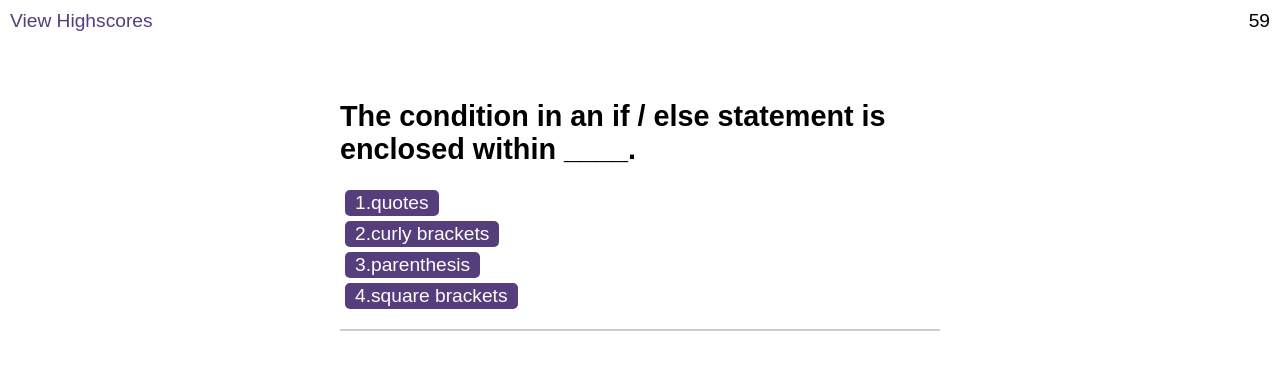
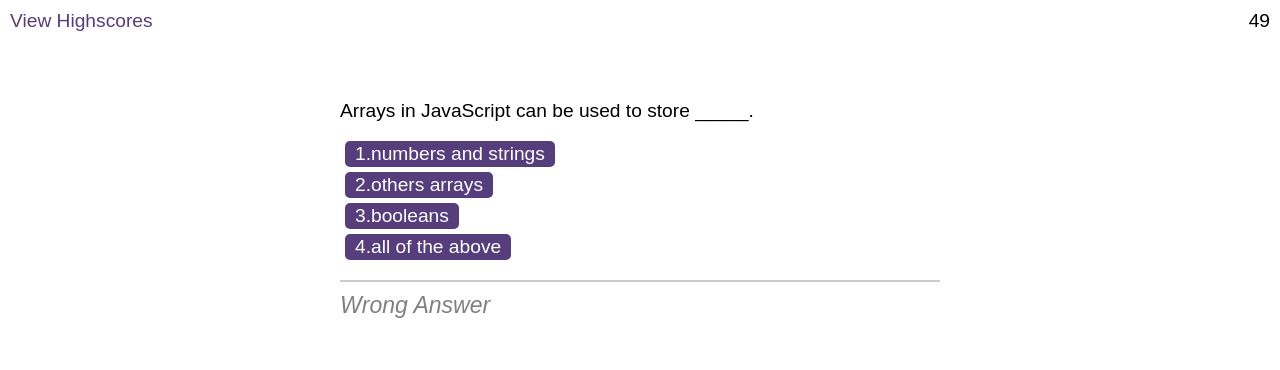
Before and after one commit to neftonjin/multiple-choice-quiz, a plain HTML site: page index.html in a window 1280 px wide. Both pictures are taken after a click on the button "Start Quiz". Drawn offline with Linux system fonts and the light colour scheme.

Commit message:
added loop functionality for the answers as weel added loop functionality for localstorage data

```diff
--- a/assets/js/logic.js
+++ b/assets/js/logic.js
@@ -6,7 +6,7 @@ let questionBox = document.getElementById("start-screen");
 let endScreenId = document.getElementById("end-screen")
 let questionId = document.getElementById("questions");
 let questionTitleId = document.getElementById("question-title");
-let questionChoicesId = document.getElementById("choices");
+let questionChoicesContainer = document.getElementById("choices");
 let choiceListId = document.getElementById("choiceList");
 let feedbackId = document.getElementById("feedback");
 let finalScoreId = document.getElementById("final-score");
@@ -15,29 +15,59 @@ let option1 = document.querySelector(".option1");
 let option2 = document.querySelector(".option2");
 let option3 = document.querySelector(".option3");
 let option4 = document.querySelector(".option4");
-let addPoint= 25;
+// localStorage.clear();
+let addPoint = 25;
 let totalPoints = 0;
-let initialsArray=[];
-let scoreArray=[];
-let currentQuestion = 0;
+let currentQuestionIndex = 0;
 let listButton = "";
-////////////////////////////////////////////////////////////////////////////////////////
+//------------------------------------------------------------------------------
 //This function is hiding the elements after the button is clicked
 function setInitial() {
+  let inputValueInitials = document.getElementById("initials").value;
+  let storedInitialsArray = JSON.parse(localStorage.getItem("iniArray")) || [];
+  storedInitialsArray.push(inputValueInitials);
+  localStorage.setItem("iniArray", JSON.stringify(storedInitialsArray));
 
-  localStorage.setItem("initials", initials);
 }
-////////////////////////////////////////////////////////////////////
-function setScore(){
-  localStorage.setItem("highestScore", totalPoints);
+
+function getInitial(){
+  let initialsArray = JSON.parse(localStorage.getItem("iniArray"));
+  return initialsArray;
 }
-/////////////////////////////////////////////////////////////////////
-function init (){
+
+console.log( getInitial());
+
+//------------------------------------------------------------------------------
+function setScore() {
+
+  let storedInitialsArray = JSON.parse(localStorage.getItem("scArray")) || [];
+  storedInitialsArray.push(totalPoints);
+  localStorage.setItem("scArray", JSON.stringify(storedInitialsArray));
+
+
+}
+
+let getScore = function  (){
+
+  let scoreArray = JSON.parse(localStorage.getItem("scoreArray"));
+
+  if(scoreArray===null){
+    return 0;
+  }
+  console.log(scoreArray.length);
+  return scoreArray;
+}
+
+console.log("This is the score" + getScore());
+//------------------------------------------------------------------------------
+//This function is initializing the localstorage values
+function init() {
   setInitial();
   setScore();
 
 }
-/////////////////////////////////////////////////////////////////////////////
+//------------------------------------------------------------------------------
+//This function is hidding or displaying based on the element class
 function display(element) {
   if (element.style.display === "none") {
     element.style.display = "block";
@@ -46,11 +76,11 @@ function display(element) {
   }
 }
 
-/////////////////////////////////////////////////////////////////////////////////////////////
+//------------------------------------------------------------------------------
 // Create the function that will be called when the button is clicked
+// Also this is the entry point of the js application
+buttonId.addEventListener("click", function () {
 
-buttonId.addEventListener("click", function () {
-  // questionChoicesId.style.display="none";
   showQuestion();
   countDown();
   display(buttonId);
@@ -58,29 +88,29 @@ buttonId.addEventListener("click", function () {
   display(questionId);
   checkAnswer();
 
-  // console.log(currentQuestion);
+
 
 });
-////////////////////////////////////////////////////////////////////////////
+//-----------------------------------------------------------------------------------
 // Start the interval
 let trig = false;
 
-///////////////////////////////////////////////////////////////////////////////////////
+//----------------------------------------------------------------------------------
 function countDown() {
   // Create a variable to hold the interval ID
   var intervalId;
   intervalId = setInterval(function () {
     if (count < 0) {
       clearInterval(intervalId);
-      if(!trig){
+      if (!trig) {
         display(questionId);
         endScreenId.classList.toggle("hide");
       }
 
     } else {
-      if(trig){
-        elem.textContent="";
-      }else{
+      if (trig) {
+        elem.textContent = "";
+      } else {
         elem.textContent = count;
         count--;
       }
@@ -92,100 +122,99 @@ function countDown() {
 }
 
 //The function below is displaying the question
-///////////////////////////////////////////////////////////////////////////////////////
+//-----------------------------------------------------------------------------
 
 function showQuestion() {
-  // questionChoicesId.style.display="inline";
-  if (currentQuestion === questionsList.length || count < 0  ) {
+ console.log(currentQuestionIndex);
+  if (currentQuestionIndex >= questionsList.length || count < 0) {
     display(questionId);
     endScreenId.classList.toggle("hide");
-    trig=true;
+    trig = true;
     return;
 
   }
-  let answersValues = Object.values(questionsList[currentQuestion].answers)
-  listButton.textContent = answersValues[currentQuestion];
-  questionTitleId.textContent = questionsList[currentQuestion].question;
-  option1.textContent = "1."+ answersValues[0];
-  option1.values = answersValues[0];
-  option2.textContent = "2."+ answersValues[1];
-  option2.values = answersValues[1];
-  option3.textContent = "3."+ answersValues[2];
-  option3.values = answersValues[2];
-  option4.textContent = "4."+ answersValues[3];
-  option4.values = answersValues[3];
 
-  listButton.textContent = answersValues[currentQuestion];
-  console.log(listButton);
+  let currentQuestion = questionsList[currentQuestionIndex];
+  questionTitleId.textContent = currentQuestion.question;
+  questionChoicesContainer.innerHTML = "";
 
-//////////////////////////////////////////////////////////////////////////////////////////
-// function createLIstAnswers()
-// {
-//   for(let i = 0; i <answersValues.length; i++){
+  currentQuestion.answers.forEach(function (answer ,i) {
+    let li = document.createElement("button");
+    li.setAttribute("value", answer);
+    li.textContent = (i  + 1 +".") + answer;
+    li.onclick=checkAnswer;
+    questionChoicesContainer.appendChild(li);
+  });
+}
 
-//     listButton = document.createElement("button");
-//     listButton.textContent = (i  + 1 +".") +  answersValues[i] ;
-//     questionChoicesId.appendChild(listButton);
-//     console.log(listButton);
-//   }
+//-----------------------------------------------------------------------------------
+//This function is checking the answers and compares them if they are correct or wrong
+function checkAnswer() {
 
-// }
+  if (this.value === questionsList[currentQuestionIndex].correctAnswer) {
+    feedbackId.textContent = "Correct Answer";
+    totalPoints += addPoint;
 
-// createLIstAnswers();
+  } else {
+    feedbackId.textContent = "Wrong Answer";
+    count -= 10;
+  }
 
+  currentQuestionIndex++;
 
-}
-////////////////////////////////////////////////////////////////////////
-//////////////////////////////////////////////////////////////////////////////////////////
-function checkAnswer() {
-  if (currentQuestion === questionsList.length) {
+  if (currentQuestionIndex === questionsList.length) {
     return;
   }
-  questionChoicesId.addEventListener("click", function (event) {
+  else{
+    showQuestion();
 
-    if (event.target.values === questionsList[currentQuestion].correctAnswer) {
-      feedbackId.textContent = "Correct Answer";
-      totalPoints += addPoint;
-    } else {
-      feedbackId.textContent = "Wrong Answer";
-      count -= 10;
-    }
-    currentQuestion++;
+  }
+  questionChoicesContainer.addEventListener("click", function (event) {
     showQuestion();
     showFinalScore();
-    setScore();
+
 
   });
 
 }
-//////////////////////////////////////////////////////
+//--------------------------------------------------------------------------------------
 
 //This function is displaying the total final score
 function showFinalScore() {
- finalScoreId.textContent = totalPoints;
+  finalScoreId.textContent = totalPoints;
 }
 
-
+//----------------------------------------------------------------------------------------
 //This function is setting the initials  and redirects to next highscores page.
 function submit() {
 
-  submitButtonId.addEventListener("click", function (event) {
-   event.preventDefault();
+    submitButtonId.addEventListener("click", function (event) {
+    event.preventDefault();
 
-    let initials = document.getElementById("initials").value;
-    initialsArray.push(initials);
-    localStorage.setItem("initials", initials);
-    console.log("This is the value of " + initials);
-    console.log("This is the value of " + initialsArray);
-    redirect();
+    // let inputValueInitials = document.getElementById("initials").value;
+    // console.log(inputValueInitials);
+    // let storedInitialsArray=JSON.parse(localStorage.getItem("iniArray")) || [];
+    // storedInitialsArray.push(inputValueInitials);
+    // localStorage.setItem("initialsArray", JSON.stringify(storedInitialsArray));
+
+     setScore();
+     setInitial();
+     redirect();
 
   })
 }
 
 
 
-
+//---------------------------------------------------------------------------------------
 function redirect() {
   window.location.href = "highscores.html";
 }
 submit();
+
+function a (){
+ for( let i =0; i<getInitial.length; i++){
+  console.log( test[i] + setInitial[i]);
+ }}
+
+ a();
--- a/assets/js/questions.js
+++ b/assets/js/questions.js
@@ -1,92 +1,92 @@
-const questionsList = [
-    {
-      question: "The condition in an if / else statement is enclosed within ____.",
-      answers: {
-        1: "quotes",
-        2: "curly brackets",
-        3: "parenthesis",
-        4:  "square brackets"
-      },
-      correctAnswer: "parenthesis"
-    },
-    {
-      question: "Arrays in JavaScript can be used to store _____.",
-      answers: {
-        1: "numbers and strings",
-        2: "others arrays",
-        3: "booleans",
-        4: "all of the above"
-      },
-      correctAnswer: "all of the above"
-    },
-    {
-      question: "Strings values must be enclosed within _____ when being assigned to variables." ,
-      answers: {
-        1: "commas",
-        2: "curly brackets",
-        3: "quotes",
-        4: "parenthesis"
-      },
-      correctAnswer: "quotes"
-    }
-    ,
-    {
-        question:"Commonly used data types DON NOT INCLUDE:",
-        answers:{
-            1:"strings",
-            2:"booleans",
-            3:"alerts",
-            4: "numbers"
-        },
-        correctAnswer:"alerts"
-    }
-  ];
+// const questionsList = [
+//     {
+//       question: "The condition in an if / else statement is enclosed within ____.",
+//       answers: {
+//         1: "quotes",
+//         2: "curly brackets",
+//         3: "parenthesis",
+//         4:  "square brackets"
+//       },
+//       correctAnswer: "parenthesis"
+//     },
+//     {
+//       question: "Arrays in JavaScript can be used to store _____.",
+//       answers: {
+//         1: "numbers and strings",
+//         2: "others arrays",
+//         3: "booleans",
+//         4: "all of the above"
+//       },
+//       correctAnswer: "all of the above"
+//     },
+//     {
+//       question: "Strings values must be enclosed within _____ when being assigned to variables." ,
+//       answers: {
+//         1: "commas",
+//         2: "curly brackets",
+//         3: "quotes",
+//         4: "parenthesis"
+//       },
+//       correctAnswer: "quotes"
+//     }
+//     ,
+//     {
+//         question:"Commonly used data types DON NOT INCLUDE:",
+//         answers:{
+//             1:"strings",
+//             2:"booleans",
+//             3:"alerts",
+//             4: "numbers"
+//         },
+//         correctAnswer:"alerts"
+//     }
+//   ];
 
 
 
 
 
 
-  // const questionsList = [
-  //   {
-  //     question: "The condition in an if / else statement is enclosed within ____.",
-  //     answers: [
-  //        "quotes",
-  //        "curly brackets",
-  //        "parenthesis",
-  //         "square brackets"
-  //     ],
-  //     correctAnswer: 3
-  //   },
-  //   {
-  //     question: "Arrays in JavaScript can be used to store _____.",
-  //     answers: [
-  //        "numbers and strings",
-  //        "others arrays",
-  //       "booleans",
-  //       "all of the above"
-  //     ],
-  //     correctAnswer: 4
-  //   },
-  //   {
-  //     question: "Strings values must be enclosed within _____ when being assigned to variables." ,
-  //     answers: [
-  //       "commas",
-  //       "curly brackets",
-  //       "quotes",
-  //        "parenthesis"
-  //     ],
-  //     correctAnswer: 3
-  //   }
-  //   ,
-  //   {
-  //       question:"Commonly used data types DON NOT INCLUDE:",
-  //       answers:[
-  //           "strings",
-  //           "booleans",
-  //           "alerts",
-  //           "numbers"
-  //       ],
-  //       correctAnswer:3
-  //   }
-  // ];
+  const questionsList = [
+    {
+      question: "The condition in an if / else statement is enclosed within ____.",
+      answers: [
+         "quotes",
+         "curly brackets",
+         "parenthesis",
+          "square brackets"
+      ],
+      correctAnswer: "square brackets"
+    },
+    {
+      question: "Arrays in JavaScript can be used to store _____.",
+      answers: [
+         "numbers and strings",
+         "others arrays",
+        "booleans",
+        "all of the above"
+      ],
+      correctAnswer: "all of the above"
+    },
+    {
+      question: "Strings values must be enclosed within _____ when being assigned to variables." ,
+      answers: [
+        "commas",
+        "curly brackets",
+        "quotes",
+         "parenthesis"
+      ],
+      correctAnswer: "quotes"
+    }
+    ,
+    {
+        question:"Commonly used data types DON NOT INCLUDE:",
+        answers:[
+            "strings",
+            "booleans",
+            "alerts",
+            "numbers"
+        ],
+        correctAnswer:"alerts"
+    }
+  ];
--- a/index.html
+++ b/index.html
@@ -26,12 +26,12 @@
       </div>
 
       <div id="questions" style="display: none;">
-        <h2 id="question-title"></h2>
+        <ol id="question-title"></ol>
         <div id="choices" class="choices">
-          <button class="option1"></button>
+          <!-- <button class="option1"></button>
           <button class="option2"></button>
           <button class="option3"></button>
-          <button class="option4"></button>
+          <button class="option4"></button> -->
         </div>
       </div>
 
```
Also changed, not shown: assets/js/scores.js (+23 -14 lines), highscores.html (+1 -1 lines).
